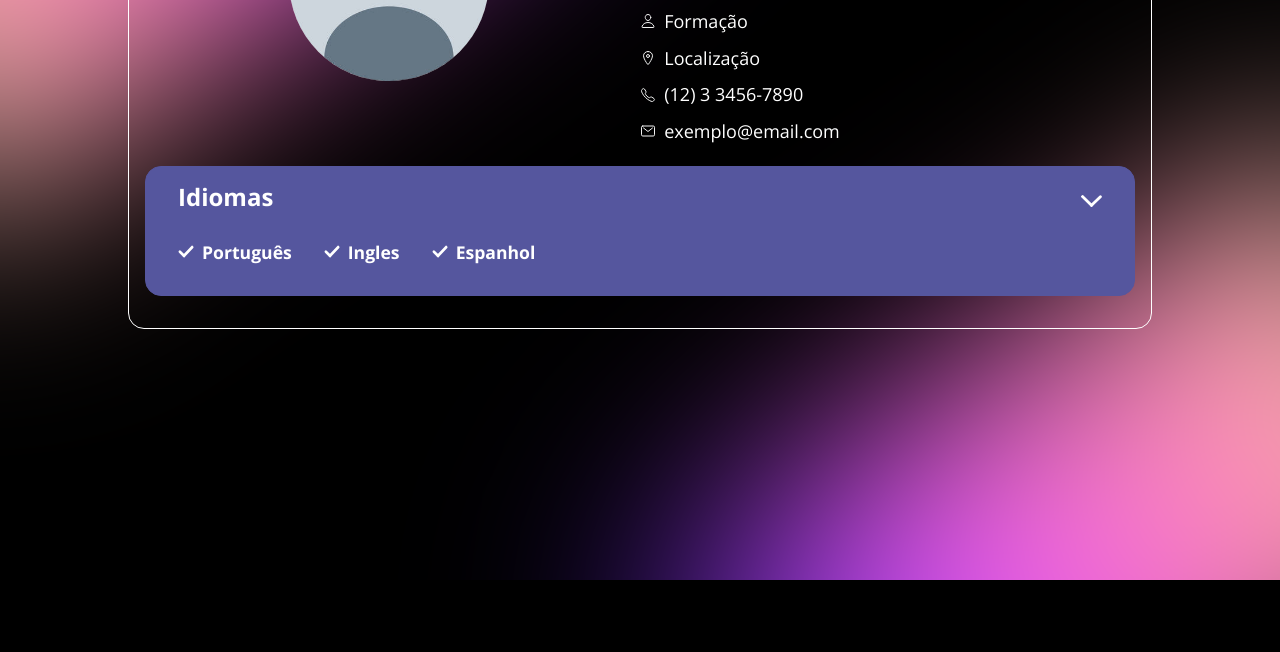
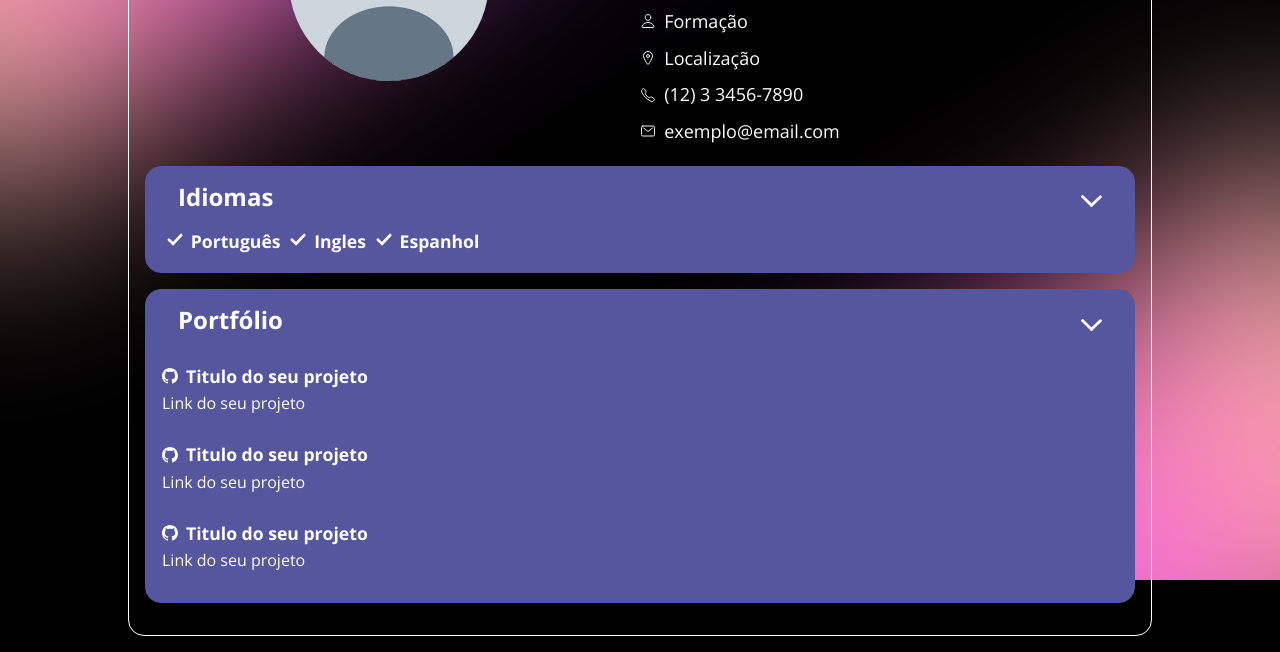
Before and after one commit to GeovanniJDA/simple-portfolio, a plain HTML site: page index.html in a window 1280 px wide. Shown: the part 220-872 px from the top of the page. Before the commit the page ends 800 px from the top, so only its background shows below. Drawn offline with nearby package versions, Linux system fonts and the light colour scheme.

Commit message:
feat: add portfolio section with styles

```diff
--- a/assets/css/global.css
+++ b/assets/css/global.css
@@ -13,6 +13,15 @@
 body {
   background-color: #000;
   color: #fff;
+}
+
+a {
+  color: #fff;
+  text-decoration: none;
+}
+
+a:hover {
+  text-decoration: underline;
 }
 
 .main {
--- a/assets/css/languages.css
+++ b/assets/css/languages.css
@@ -12,7 +12,7 @@
   display: flex;
   flex-direction: row;
   align-items: center;
-  padding: 1rem;
+  padding: .3rem;
   font-weight: 700;
   font-size: 1.10em;
 }
--- /dev/null
+++ b/assets/css/portfolio.css
@@ -0,0 +1,46 @@
+.portfolio {
+  display: flex;
+  flex-direction: column;
+  justify-content: flex-start;
+  width: 100%;
+  margin: 0;
+  padding: 0;
+  list-style: none;
+}
+
+.portfolio li {
+  display: flex;
+  flex-direction: column;
+  justify-content: flex-start;
+  margin: 1rem 0;
+}
+
+.portfolio li .title {
+  display: flex;
+  flex-direction: row;
+  align-items: center;
+  font-size: 1.10em;
+  font-weight: 700;
+  margin-bottom: .5rem;
+}
+
+.portfolio li .title.github::before {
+  content: "";
+  display: inline-block;
+  width: 1rem;
+  height: 1rem;
+  margin-right: .5rem;
+  background-image: url("../img/icons/github.svg");
+  background-repeat: no-repeat;
+  background-size: contain;
+}
+
+.portfolio li a {
+  color: #fff;
+  text-decoration: none;
+}
+
+
+.portfolio li a:hover {
+  text-decoration: underline;
+}
--- a/index.html
+++ b/index.html
@@ -14,26 +14,29 @@
     <link rel="stylesheet" href="./assets/css/global.css" />
     <link rel="stylesheet" href="./assets/css/header.css" />
     <link rel="stylesheet" href="./assets/css/acordeon.css" />
-    <link rel="stylesheet" href="./assets/css/languages.css">
+    <link rel="stylesheet" href="./assets/css/languages.css" />
+    <link rel="stylesheet" href="./assets/css/portfolio.css" />
     <link rel="stylesheet" href="./assets/css/responsive.css" />
   </head>
   <body>
-    <div class="main">
+    <main class="main">
       <header class="header">
         <img src="./assets/img/avatar.jpg" alt="avatar" class="avatar" />
         <h1 class="header__title">Olá, <br />eu sou seu-nome</h1>
         <div class="header__info">
           <p class="person">Formação</p>
           <p class="location">Localização</p>
-          <p class="phone">(12) 3 3456-7890</p>
-          <p class="mail">exemplo@email.com</p>
+          <p class="phone">
+            <a href="tel:(12) 3 3456-7890">(12) 3 3456-7890</a>
+          </p>
+          <p class="mail">
+            <a href="mailto:exemplo@email.com">exemplo@email.com</a>
+          </p>
         </div>
       </header>
 
       <section class="acordeon open">
-        <button class="trigger" type="button">
-          Idiomas
-        </button>
+        <button class="trigger" type="button">Idiomas</button>
         <div class="content">
           <ul class="languages">
             <li>Português</li>
@@ -42,7 +45,33 @@
           </ul>
         </div>
       </section>
-    </div>
+
+      <section class="acordeon open">
+        <button class="trigger" type="button">Portfólio</button>
+        <div class="content">
+          <ul class="portfolio">
+            <li>
+              <span class="title github">Titulo do seu projeto</span>
+              <a href="https://duckduckgo.com/" target="_blank"
+                >Link do seu projeto</a
+              >
+            </li>
+            <li>
+              <span class="title github">Titulo do seu projeto</span>
+              <a href="https://duckduckgo.com/" target="_blank"
+                >Link do seu projeto</a
+              >
+            </li>
+            <li>
+              <span class="title github">Titulo do seu projeto</span>
+              <a href="https://duckduckgo.com/" target="_blank"
+                >Link do seu projeto</a
+              >
+            </li>
+          </ul>
+        </div>
+      </section>
+    </main>
     <script src="./assets/js/acordeon.js"></script>
   </body>
 </html>
```
Also changed, not shown: assets/img/icons/github.svg (added).
